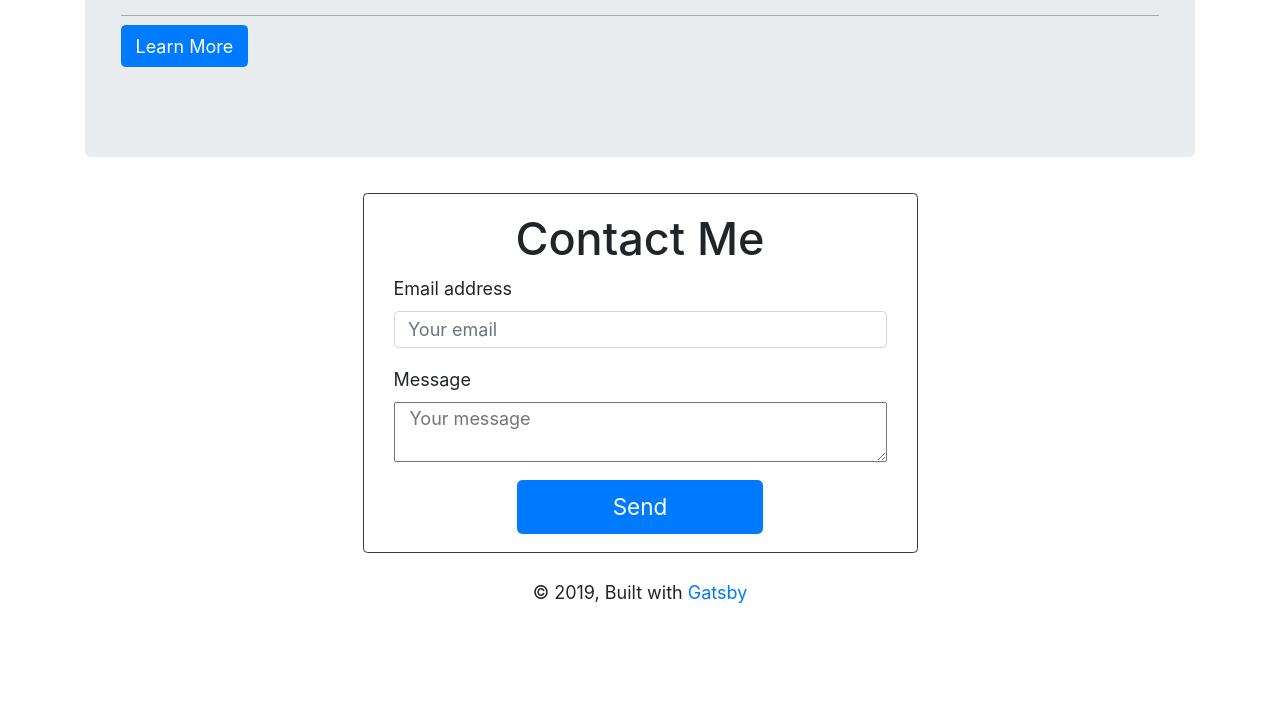
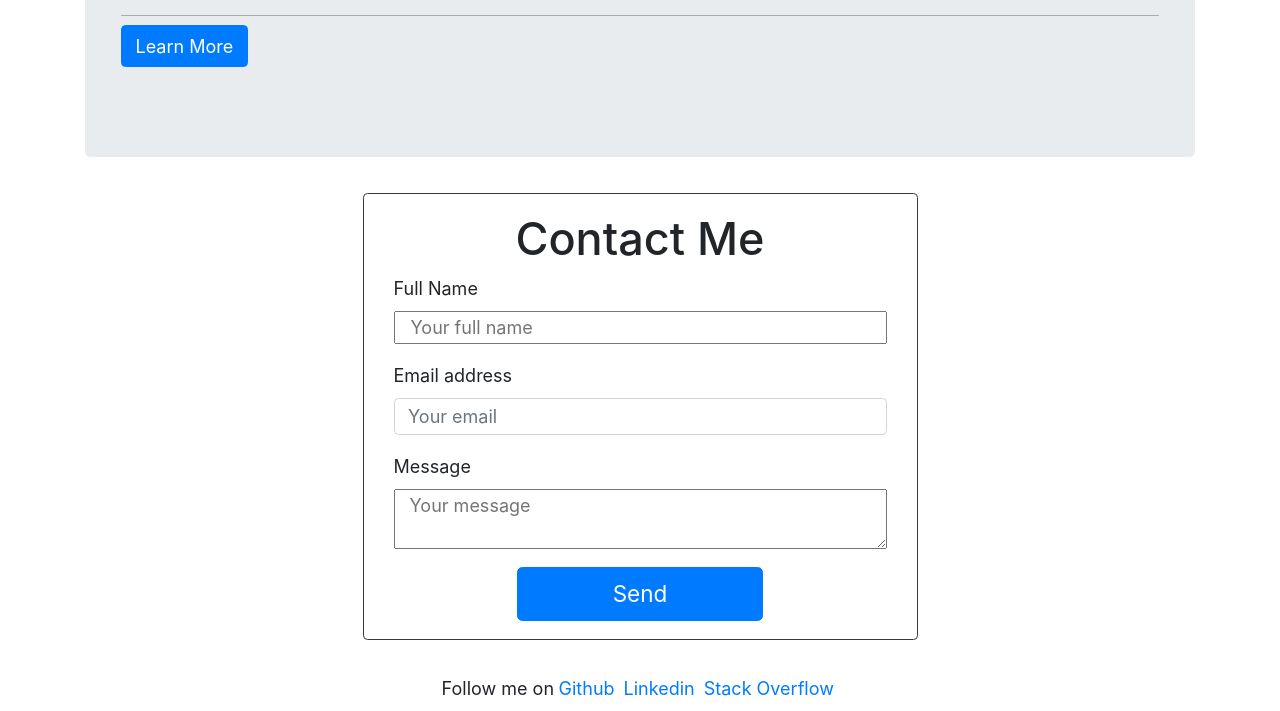
Before and after one commit to scotth527/gatsby_blog, a Gatsby site: page / in a window 1280 px wide. Shown: the part 771-1482 px from the top of the page. Before the commit the page ends 1377 px from the top, so only its background shows below. Built offline with nearby package versions, Linux system fonts and the light colour scheme; Gatsby itself is replaced by a stand-in of ours.

Commit message:
added social media links to footer

```diff
--- a/package.json
+++ b/package.json
@@ -5,6 +5,8 @@
   "version": "0.1.0",
   "author": "Kyle Mathews <mathews.kyle@gmail.com>",
   "dependencies": {
+    "@fortawesome/free-solid-svg-icons": "^5.8.2",
+    "@fortawesome/react-fontawesome": "^0.1.4",
     "bootstrap": "^4.3.1",
     "gatsby": "^2.0.107",
     "gatsby-image": "^2.0.29",
--- a/src/components/contactform.js
+++ b/src/components/contactform.js
@@ -15,9 +15,11 @@ export default class Contact extends React.Component {
         <form className="col-lg-6 col-12 mx-auto text-center border border-dark rounded" action="https://formspree.io/scottyh527@gmail.com" method="POST">
             <h1 className="mt-3">Contact Me</h1>
             <div className="col-12 mx-auto d-flex flex-column">
+                <label className="mr-auto" for="name">Full Name</label>
+                <input className="col-12 mb-3" type="text" name="name" placeholder="Your full name"/>
                 <label className="mr-auto" for="exampleInputEmail1">Email address</label>
                 <input className="col-12 mb-3 form-control" type="email" name="_replyto" placeholder="Your email"/>
-                <label className="mr-auto" for="exampleInputEmail1">Message</label>
+                <label className="mr-auto" for="message">Message</label>
                 <textarea className="col-12 mb-3" type="text" name="name" placeholder="Your message"/>
                 <input className="col-6 mx-auto mb-3 btn btn-primary btn-lg" type="submit" value="Send"/>
             </div>
--- a/src/components/layout.js
+++ b/src/components/layout.js
@@ -24,10 +24,11 @@ const Layout = ({ children }) => (
 
 
           <main>{children}</main>
-          <footer className="text-center">
-            © {new Date().getFullYear()}, Built with
-            {` `}
-            <a href="https://www.gatsbyjs.org">Gatsby</a>
+          <footer className="text-center pb-2 pt-2">
+            Follow me on
+            <a className="ml-1 mr-1" target="_blank" href="https://github.com/scotth527">Github</a>
+            <a className="ml-1 mr-1" target="_blank" href="https://www.linkedin.com/in/scotth527/">Linkedin</a>
+            <a className="ml-1 mr-1" target="_blank" href="https://stackoverflow.com/users/11364096/scotth527?tab=profile">Stack Overflow</a>
           </footer>
 
       </div>
```
Also changed, not shown: src/pages/page-2.js (deleted, +0 -16 lines), src/pages/page-3.js (deleted, +0 -16 lines), 1 other file.
